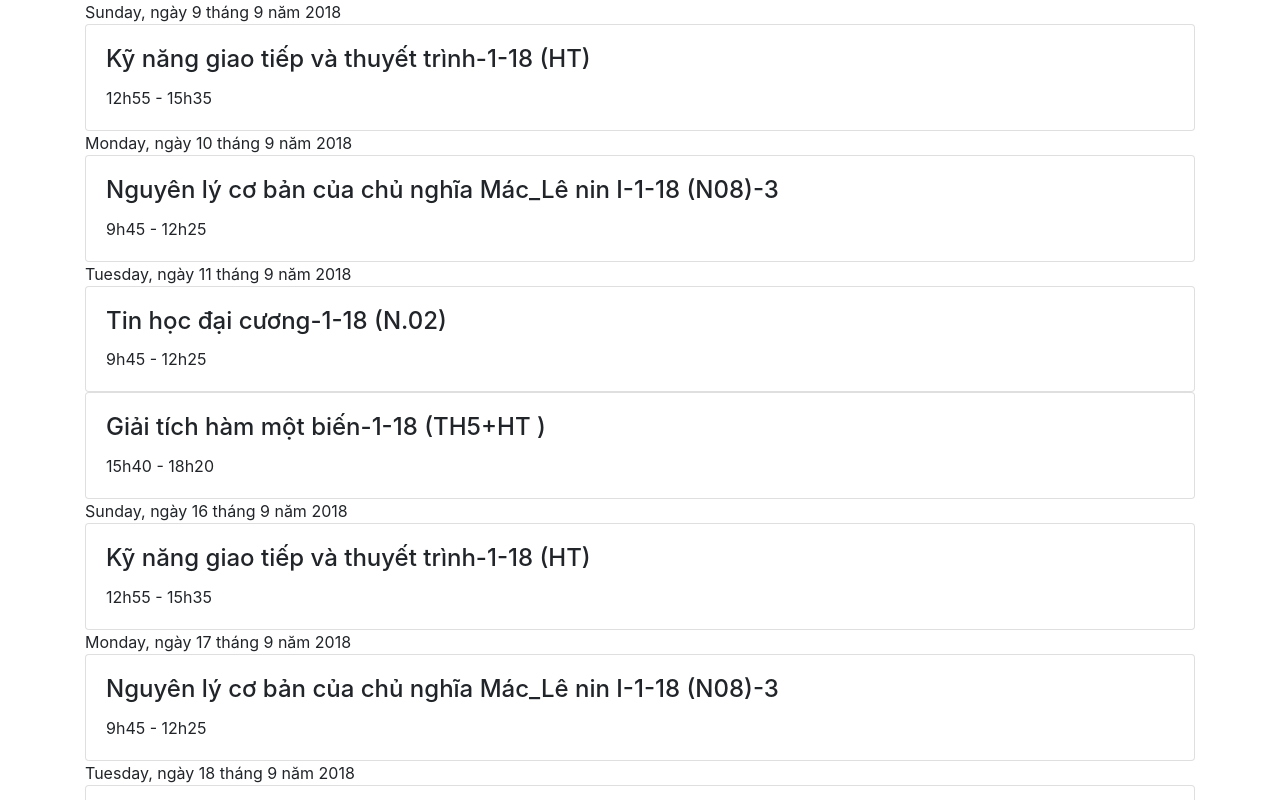
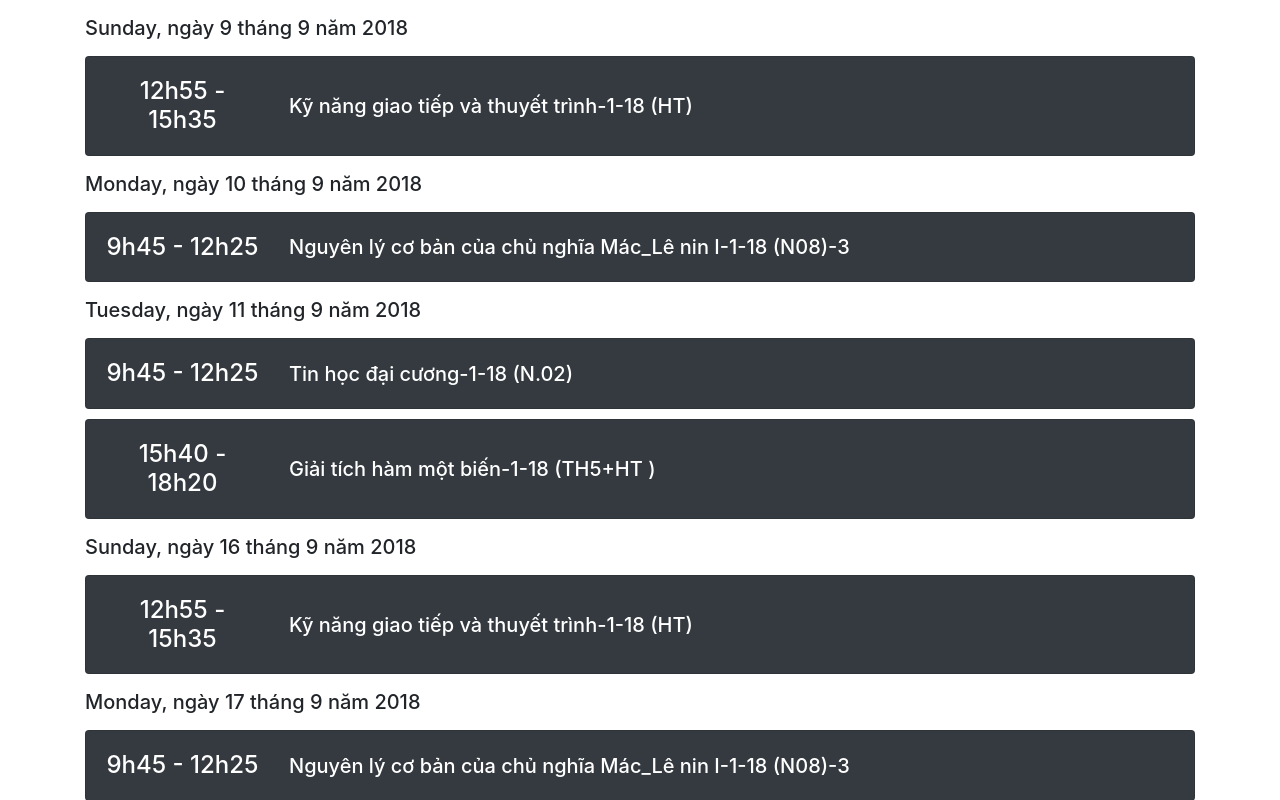
Before and after one commit to t-rekttt/tlu-schedule, a Vue app in the folder frontend/: page / in a window 1280 px wide. Shown: the top 800 px of the page. Built offline with nearby package versions, Linux system fonts and the light colour scheme.

Commit message:
More beautiful style

```diff
--- a/frontend/src/components/Schedule.vue
+++ b/frontend/src/components/Schedule.vue
@@ -11,12 +11,29 @@
       </div>
     </div> -->
     <div v-for="(group, key) in groupTimelineByDay(generateTimeline(schedule))" :key="key">
-      {{ capitalize(group.day.format("dddd, [ngày] D [tháng] M [năm] YYYY")) }}
+      <p>
+        <h5>
+          {{ capitalize(group.day.format("dddd, [ngày] D [tháng] M [năm] YYYY")) }}
+        </h5>
+      </p>
       <div v-for="subject in group.subjects">
-        <b-card :bg-variant="subject.timestamp.end.isSameOrAfter(moment()) ? 'success' : ''" :text-variant="subject.timestamp.end.isSameOrAfter(moment()) ? 'white' : ''" :title="subject.lop_hoc_phan">
-          <p class="card-text">
-            {{ subject.timestamp.start.format('H[h]mm') }} - {{ subject.timestamp.end.format('H[h]mm') }}
-          </p>
+        <b-card class="subject" :bg-variant="subject.timestamp.end.isSameOrAfter(moment()) ? 'success' : 'dark'" text-variant="white">
+          <div class="row">
+            <div class="col-md-2 text-center my-auto">
+              <div class="row">
+                <div class="col-md-12">
+                  <h4 class="my-auto">
+                    {{ subject.timestamp.start.format('H[h]mm') }} - {{ subject.timestamp.end.format('H[h]mm') }}
+                  </h4>
+                </div>
+              </div>
+            </div>
+            <div class="col-md-10 my-auto">
+              <h5 class="my-auto">
+                {{ subject.lop_hoc_phan }}
+              </h5>
+            </div>
+          </div>
         </b-card>
         <!-- {{ subject.lop_hoc_phan }}
         <br>
@@ -275,5 +292,8 @@ export default {
 
 <!-- Add "scoped" attribute to limit CSS to this component only -->
 <style scoped>
-
+  .subject {
+    margin-top: 10px;
+    margin-bottom: 10px;
+  }
 </style>
```
